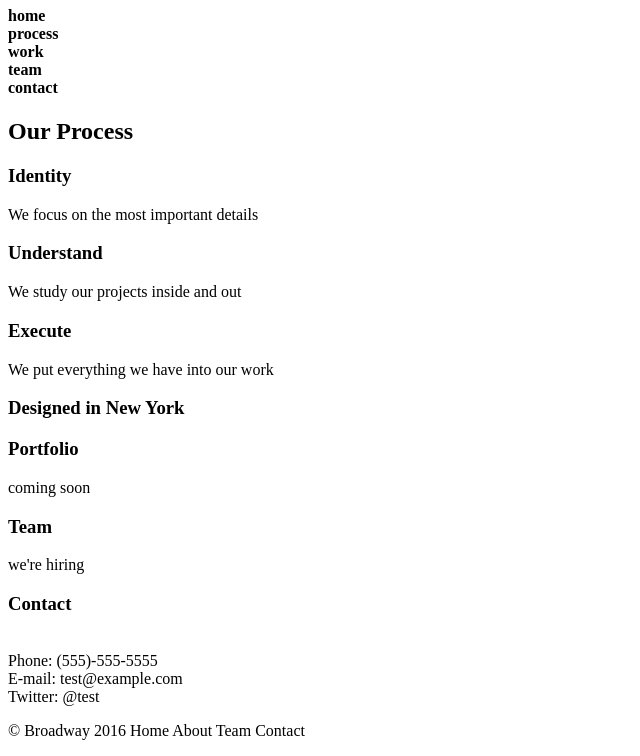
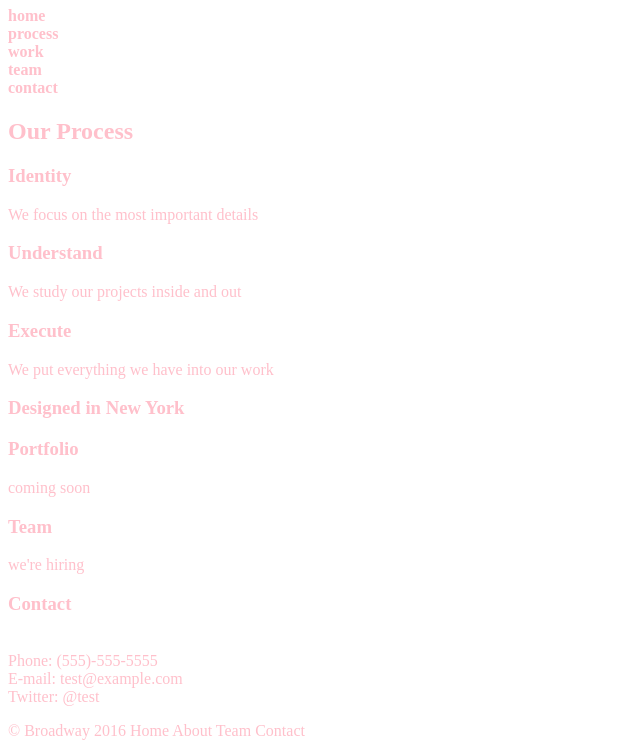
Before and after one commit to sijya/broadway, a plain HTML site: page index.html in a window 1280 px wide. Shown: the part 73-829 px from the top of the page, without its empty margins (0-640 px from the left). Drawn offline with Linux system fonts and the light colour scheme; files that its build step writes are made by us from their sources.

Commit message:
true pinky

```diff
--- a/resources/index.css
+++ b/resources/index.css
@@ -1,5 +1,5 @@
 html {
-  background-color: :pink;
+  color: pink;
 }
 
 imgbg{
```
